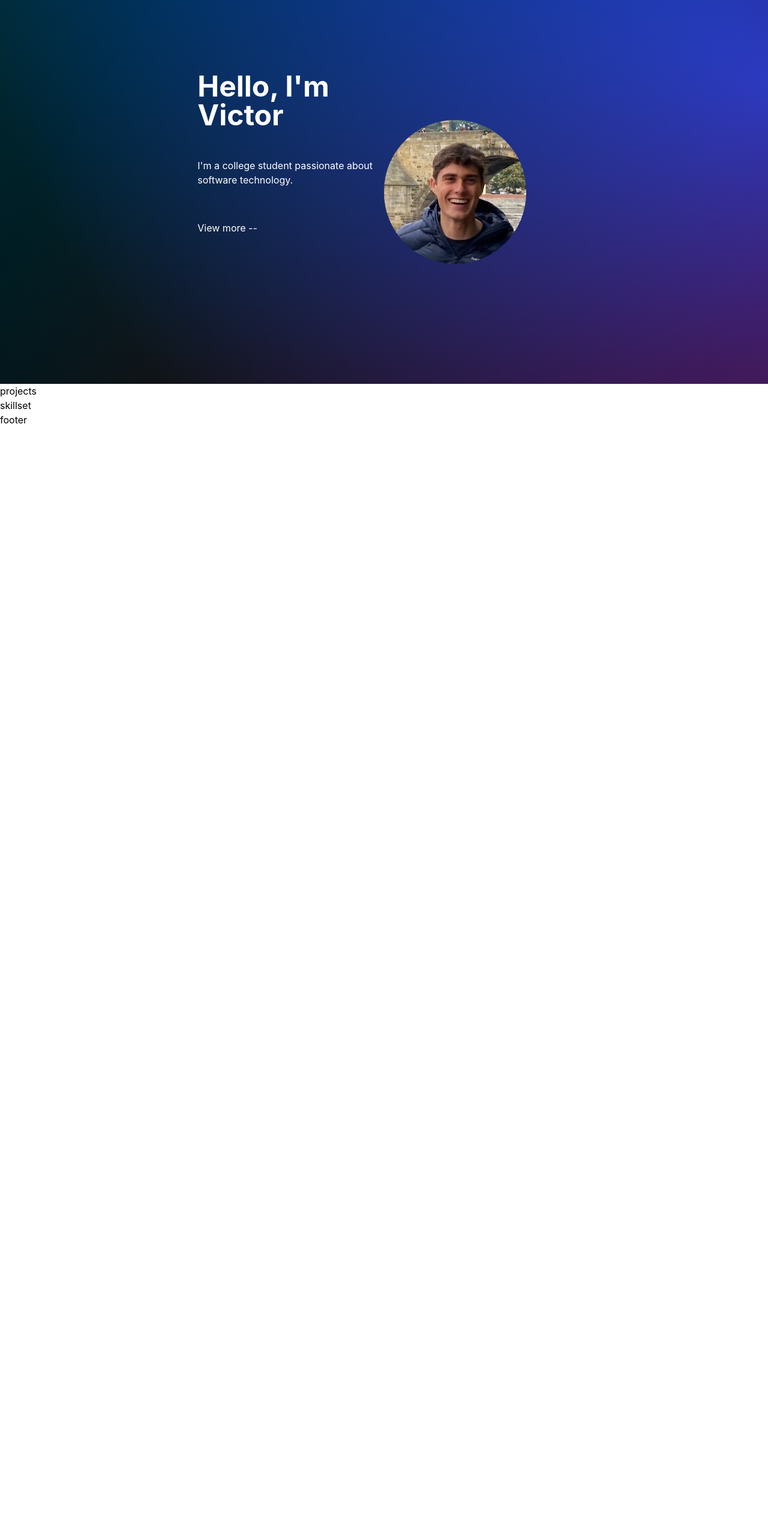
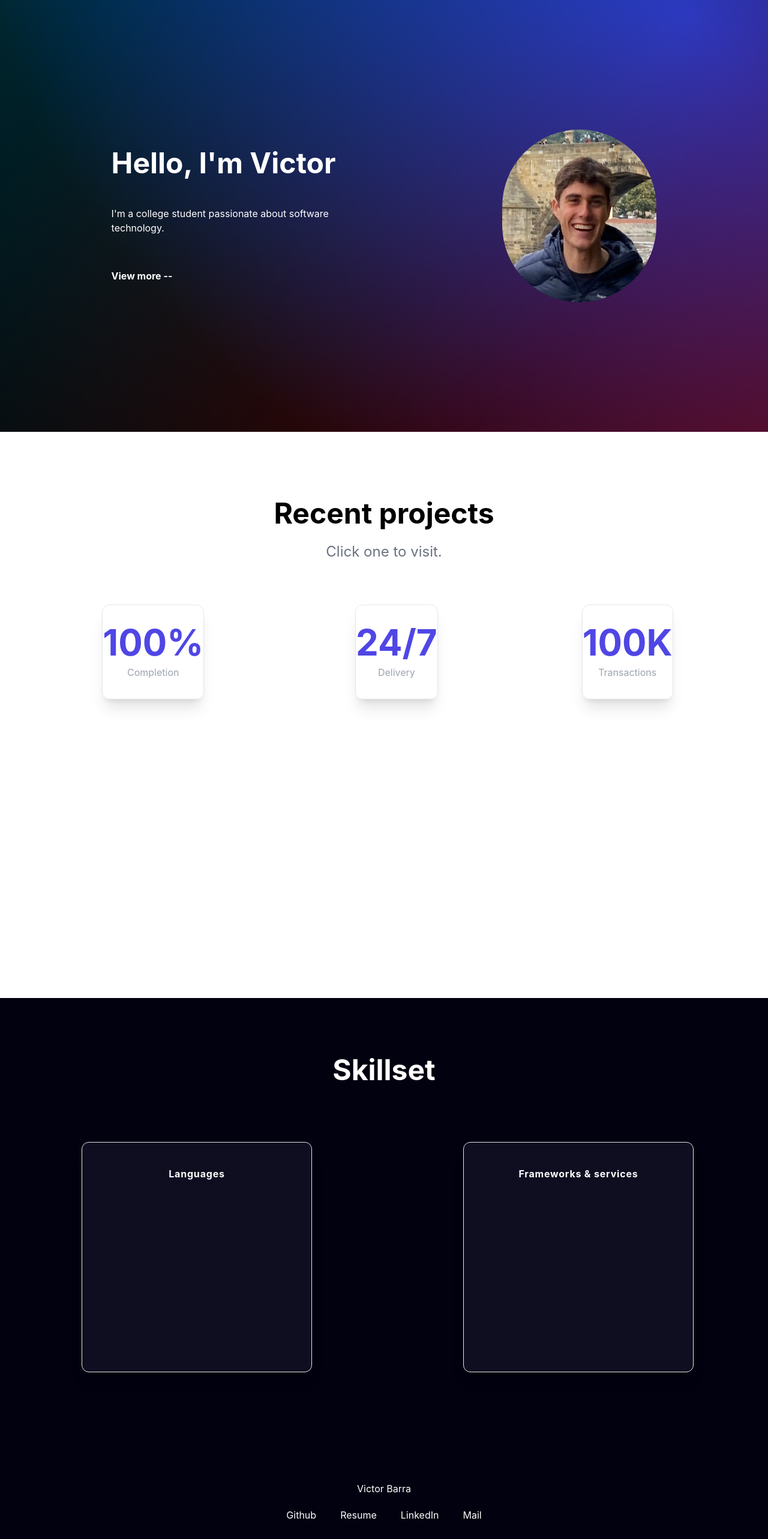
Before and after one commit to Vicba/personal_website, a React (Create React App) app: page / in a window 1280 px wide. Shown: the top 2566 px of the page at 60% size. Before the commit the page ends 800 px from the top, so only its background shows below. Built offline with nearby package versions, Linux system fonts and the light colour scheme.

Commit message:
added projects,skillset and footer basic section

```diff
--- a/src/App.js
+++ b/src/App.js
@@ -1,4 +1,5 @@
 import React from 'react'
+
 
 import Hero from './pages/Hero'
 import Projects from './pages/Projects'
--- a/src/components/Profile_image.jsx
+++ b/src/components/Profile_image.jsx
@@ -5,7 +5,7 @@ import Victor from '../assets/images/Victor.jpeg'
 export default function profile_image() {
     return (
         <>
-            <img src={Victor} alt="Picture of Victor" className='rounded-full h-40 md:h-60' />
+            <img src={Victor} alt="Picture of Victor" className='rounded-full h-32 md:h-72' />
         </>
     )
 }
--- a/src/index.css
+++ b/src/index.css
@@ -1,6 +1,10 @@
 @tailwind base;
 @tailwind components;
 @tailwind utilities;
+
+html{
+  scroll-behavior: smooth;
+}
 
 body {
   margin: 0;
--- a/src/pages/Footer.jsx
+++ b/src/pages/Footer.jsx
@@ -2,6 +2,14 @@ import React from 'react'
 
 export default function footer() {
     return (
-        <div>footer</div>
+        <section id="footer" className='md:h-[30vh] w-full bg-dark-blue text-white flex flex-col items-center justify-center py-28'>
+            <h1 className='mb-5'>Victor Barra</h1>
+            <div className="socials space-x-10">
+                <a href="#">Github</a>
+                <a href="#">Resume</a>
+                <a href="#">LinkedIn</a>
+                <a href="#">Mail</a>
+            </div>
+        </section>
     )
 }
--- a/src/pages/Hero.jsx
+++ b/src/pages/Hero.jsx
@@ -5,11 +5,10 @@ import Profile_image from './../components/Profile_image'
 
 export default function hero() {
     return (
-        <section id="hero" className='h-[80vh] w-screen bg-hero text-white flex gap-x-20 items-center justify-center'>
+        <section id="hero" className='md:h-[90vh] w-full bg-hero bg-no-repeat bg-cover bg-center bg-fixed text-white flex items-center justify-center py-28 md:my-0'>
 
-
-            <div className="flex flex-col-reverse items-center md:flex-row">
-                <div className="flex flex-col mb-32 space-y-12 md:w-1/2">
+            <div className="flex flex-col-reverse items-center space-y-25 md:flex-row md:space-x-60 md:space-y-0">
+                <div className="flex flex-col space-y-12 md:w-1/2">
                     <h1 className="max-w-md text-4xl font-bold text-center md:text-5xl md:text-left">
                         Hello, I'm Victor
                     </h1>
@@ -17,7 +16,7 @@ export default function hero() {
                         I'm a college student passionate about software technology.
                     </p>
                     <div className="flex justify-center md:justify-start">
-                        <a href="#" className="pt-2 text-white rounded-full">View more  --<i className="fa-solid fa-arrow-right"></i></a>
+                        <a href="#projects" className="pt-2 text-white rounded-full font-bold">View more   --<i className="fa-solid fa-arrow-right"></i></a>
                     </div>
                 </div>
 
--- a/src/pages/Projects.jsx
+++ b/src/pages/Projects.jsx
@@ -2,6 +2,26 @@ import React from 'react'
 
 export default function projects() {
     return (
-        <div>projects</div>
+        <section id="projects" className='md:h-[90vh] w-full text-center my-28 flex flex-col items-center'>
+            <div>
+                <h2 className='text-3xl mx-4 md:text-5xl font-bold'>Recent projects</h2>
+                <p className='text-xl mx-3 md:text-2xl py-6 text-gray-500'>Click one to visit.</p>
+            </div>
+
+            <div className="flex flex-col md:flex-row items-center md:space-x-60 md:space-y-0 md:my-12">
+                <div className='border py-8 mx-3 rounded-xl shadow-xl' >
+                    <p className='text-6xl font-bold text-indigo-600'>100%</p>
+                    <p className='text-gray-400 mt-2'>Completion</p>
+                </div>
+                <div className='border py-8 mx-3 rounded-xl shadow-xl h-15' >
+                    <p className='text-6xl font-bold text-indigo-600'>24/7</p>
+                    <p className='text-gray-400 mt-2'>Delivery</p>
+                </div>
+                <div className='border py-8 mx-3 rounded-xl shadow-xl h-15' >
+                    <p className='text-6xl font-bold text-indigo-600'>100K</p>
+                    <p className='text-gray-400 mt-2'>Transactions</p>
+                </div>
+            </div>
+        </section>
     )
 }
--- a/src/pages/Skillset.jsx
+++ b/src/pages/Skillset.jsx
@@ -2,6 +2,19 @@ import React from 'react'
 
 export default function skillset() {
     return (
-        <div>skillset</div>
+        <section id="skills" className='md:h-[90vh] w-full bg-dark-blue text-white flex flex-col items-center justify-center py-28 md:my-0'>
+            <div className='my-12'>
+                <h2 className='text-3xl mx-4 md:text-5xl font-bold'>Skillset</h2>
+            </div>
+
+            <div className="flex flex-col md:flex-row items-center md:space-x-60 md:space-y-0 md:my-12">
+                <div className='bg-card-blue md:w-96 md:h-96 border py-8 mx-3 rounded-xl shadow-xl' >
+                    <h1 className='font-bold tracking-wider mt-2 text-center'>Languages</h1>
+                </div>
+                <div className='bg-card-blue md:w-96 md:h-96 border py-8 mx-3 rounded-xl shadow-xl h-15' >
+                    <h1 className='font-bold tracking-wider mt-2 text-center'>Frameworks & services</h1>
+                </div>
+            </div>
+        </section>
     )
 }
--- a/tailwind.config.js
+++ b/tailwind.config.js
@@ -10,6 +10,8 @@ module.exports = {
         'whale-blue': '#012d3f',
         'purple': '#520a26',
         'egyptian-blue': '#27359c',
+        'dark-blue': '#010110',
+        'card-blue': '#0F0E21',
         'white': '#ffffff'
       },
       backgroundImage: {
```
